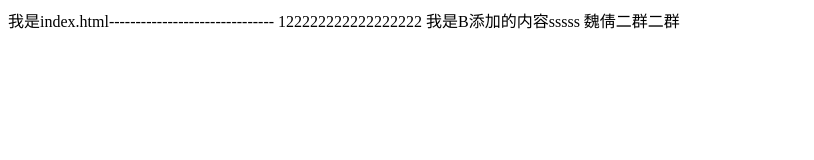
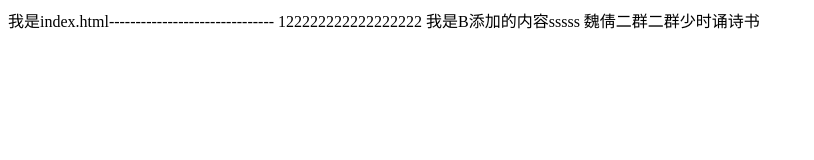
Before and after one commit to h1131796722/git-demo, a plain HTML site: page index.html in a window 1280 px wide. Shown: the whole page, without its empty margins (0-814 px from the left). Drawn offline with Linux system fonts and the light colour scheme.

Commit message:
程序员B修改了

```diff
--- a/index.html
+++ b/index.html
@@ -8,7 +8,7 @@
 </head>
 
 <body>
-    我是index.html------------------------------- 122222222222222222 我是B添加的内容sssss 魏倩二群二群
+    我是index.html------------------------------- 122222222222222222 我是B添加的内容sssss 魏倩二群二群少时诵诗书
 </body>
 
 </html>
```
